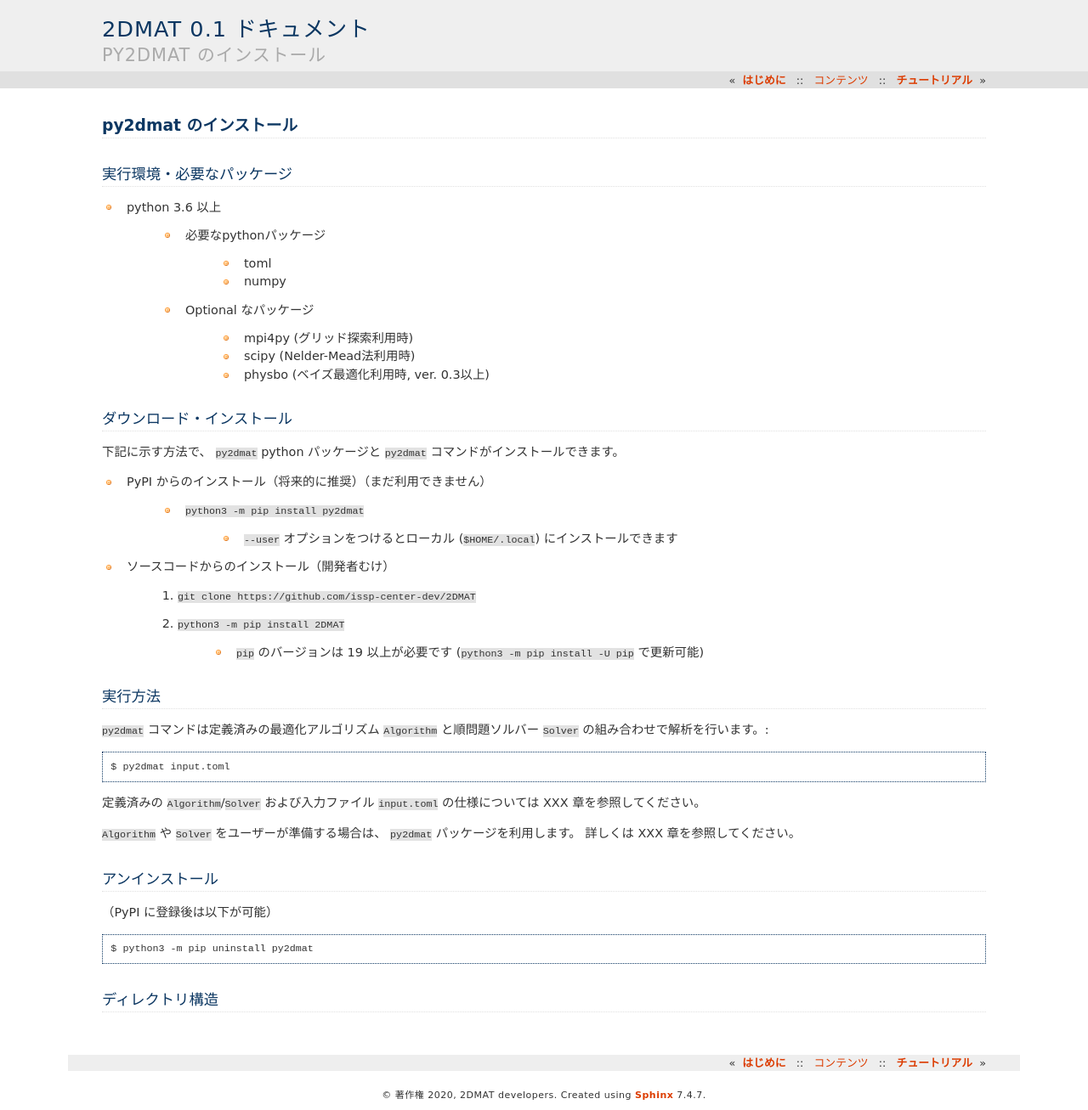
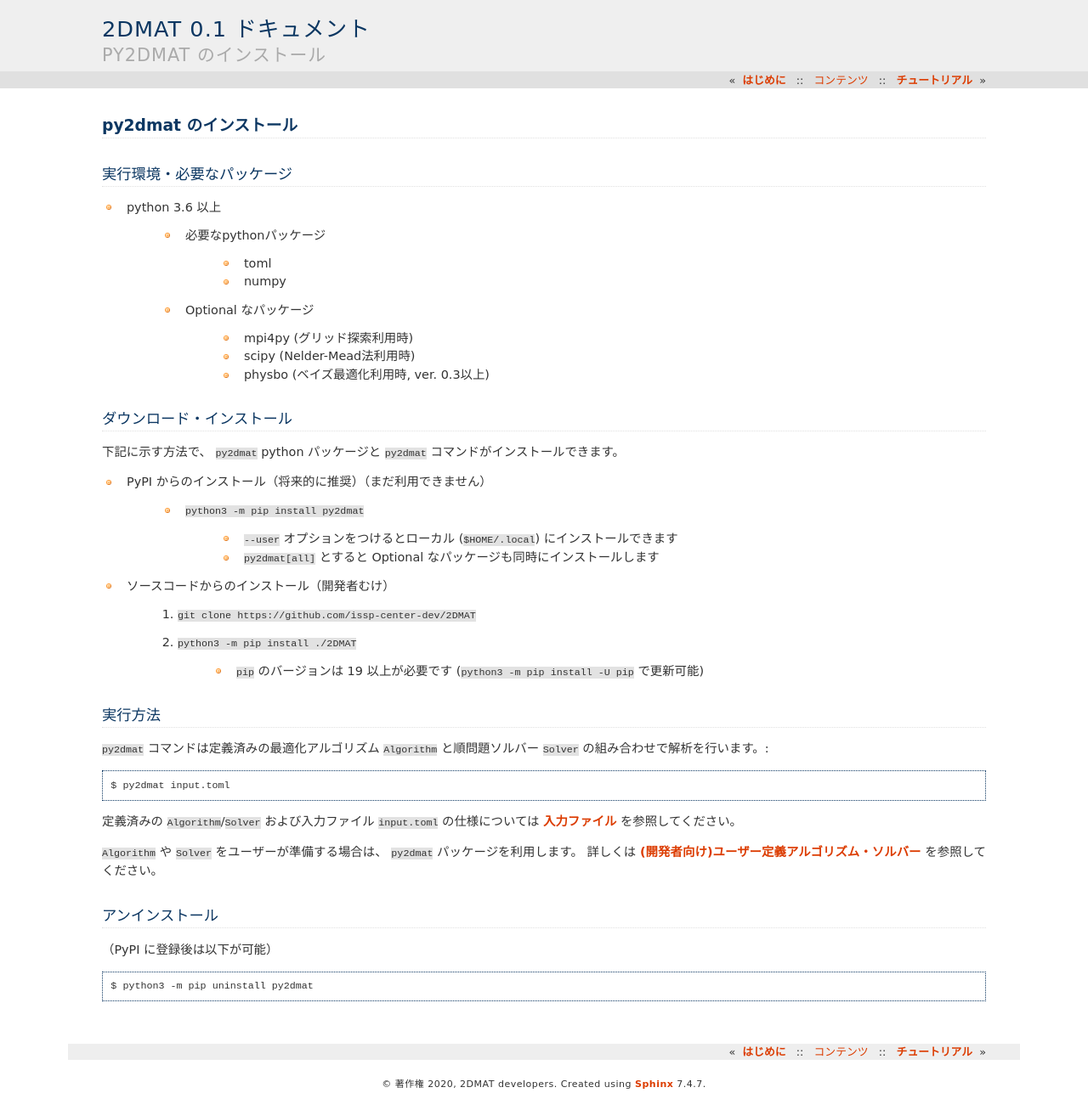
Before and after one commit to issp-center-dev/2DMAT, a Sphinx documentation site: the page built from doc/ja/source/start.rst, in a window 1280 px wide. Shown: the whole page at 85% size. Built offline with Sphinx 7.4.7, drawn with Linux system fonts in a browser that asks for light colours.

Commit message:
update docs

```diff
--- a/doc/ja/source/customize/index.rst
+++ b/doc/ja/source/customize/index.rst
@@ -3,8 +3,8 @@
    You can adapt this file completely to your liking, but it should at least
    contain the root `toctree` directive.
 
-ユーザー定義アルゴリズム・ソルバー
-====================================
+(開発者向け)ユーザー定義アルゴリズム・ソルバー
+=================================================
 
 本ソフトウェアは、順問題のためのソルバー ``Solver`` と最適化のためのアルゴリズム ``Algorithm`` を組み合わせることで全体の逆問題を解きます。
 ``Solver`` と ``Algorithm`` はすでに定義済みのものがいくつかありますが、これらを自分で定義することで、適用範囲を広げる事が可能です。
--- a/doc/ja/source/start.rst
+++ b/doc/ja/source/start.rst
@@ -28,10 +28,12 @@ py2dmat のインストール
 
         - ``--user`` オプションをつけるとローカル (``$HOME/.local``) にインストールできます
 
+        - ``py2dmat[all]`` とすると Optional なパッケージも同時にインストールします
+
 - ソースコードからのインストール（開発者むけ）
 
     #. ``git clone https://github.com/issp-center-dev/2DMAT``
-    #. ``python3 -m pip install 2DMAT``
+    #. ``python3 -m pip install ./2DMAT``
 
         - ``pip`` のバージョンは 19 以上が必要です (``python3 -m pip install -U pip`` で更新可能)
 
@@ -41,10 +43,10 @@ py2dmat のインストール
 
     $ py2dmat input.toml
 
-定義済みの ``Algorithm``/``Solver`` および入力ファイル ``input.toml`` の仕様については XXX 章を参照してください。
+定義済みの ``Algorithm``/``Solver`` および入力ファイル ``input.toml`` の仕様については :doc:`input` を参照してください。
 
 ``Algorithm`` や ``Solver`` をユーザーが準備する場合は、 ``py2dmat`` パッケージを利用します。
-詳しくは XXX 章を参照してください。
+詳しくは :doc:`customize/index` を参照してください。
 
 アンインストール
 ~~~~~~~~~~~~~~~~~~~~~~~~
@@ -54,6 +56,3 @@ py2dmat のインストール
 .. code-block:: bash
 
     $ python3 -m pip uninstall py2dmat
-
-ディレクトリ構造
-~~~~~~~~~~~~~~~~~~
```
